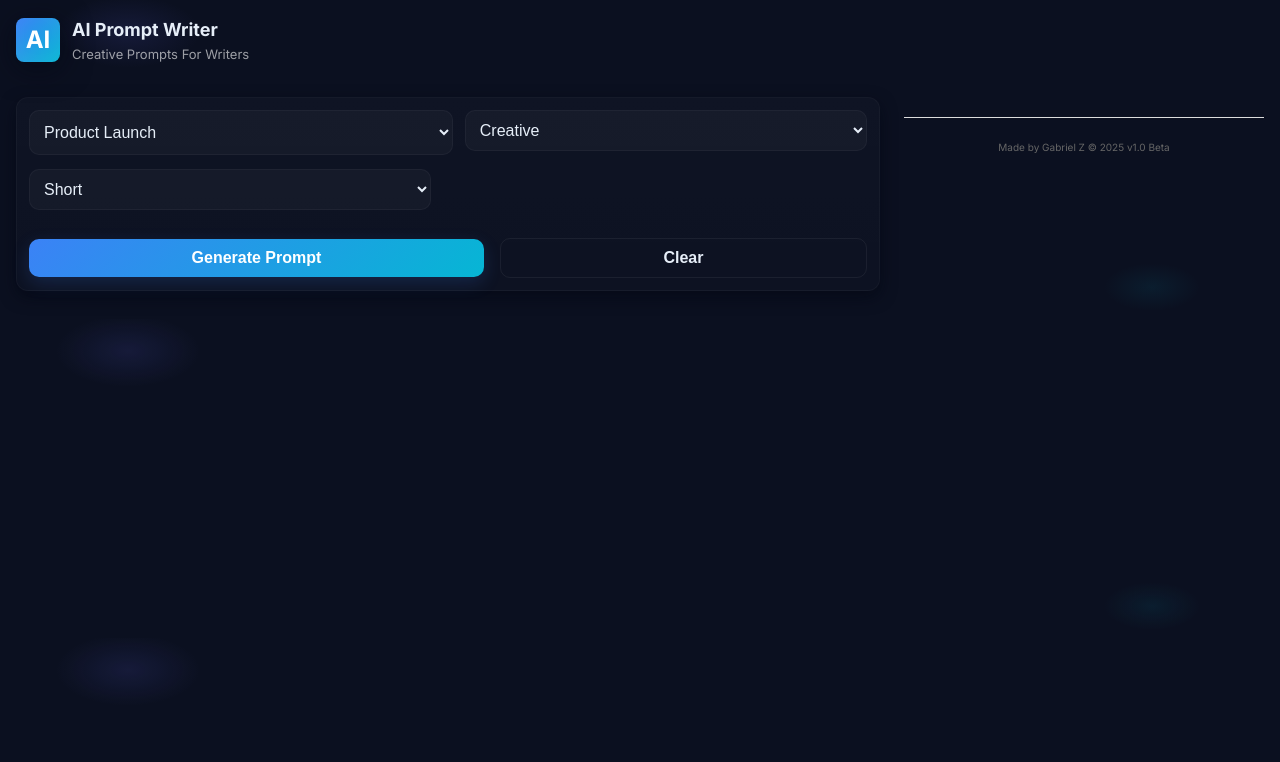
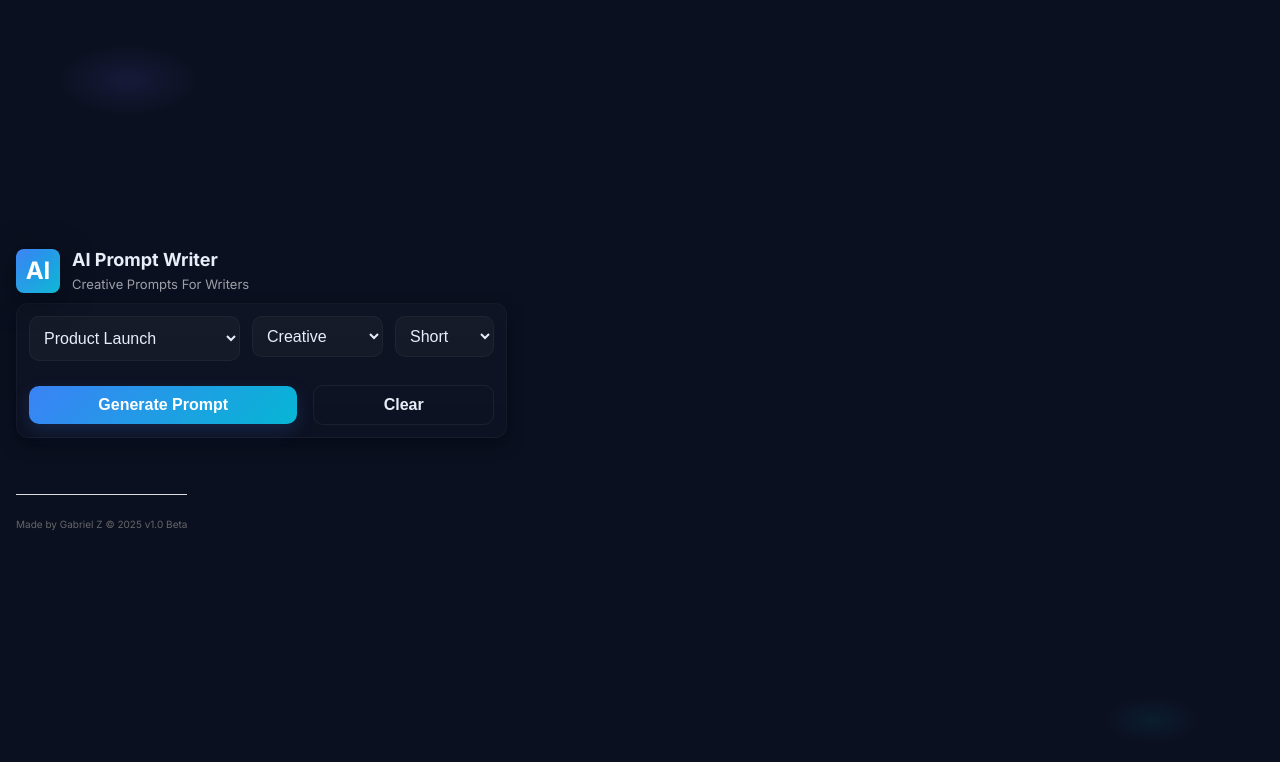
Before and after one commit to gabezigo/AiPromptGenerator, a React (Create React App) app: page / in a window 1280 px wide. Shown: the top 762 px of the page. Built offline with nearby package versions, Linux system fonts and the light colour scheme; the HTML template or start-up script is replaced by a standard one.

Commit message:
updated layout

```diff
--- a/src/App.js
+++ b/src/App.js
@@ -325,6 +325,7 @@ export default function App() {
 
   return (
     <div className="container">
+      <div>
       <header className="header">
         <div className="brand">
           <div className="logo">AI</div>
@@ -397,6 +398,7 @@ export default function App() {
           </div>
         )}
       </main>
+      </div>
 
 
               <footer className="footer">
--- a/src/index.css
+++ b/src/index.css
@@ -39,24 +39,27 @@ body {
 
 /* Layout */
 .container {
-  max-width: 100rem;
+  max-width: 100%;
   margin: 0 auto;
   padding: var(--gap);
-  display: grid;
-  grid-template-columns: 1fr 36rem;
+  display: flex;
+  flex-direction: column;
+  justify-content: center;
+  align-items: center;
   gap: 2.4rem;
   align-items: start;
   width: 100%;
-  max-width: 100vw;
   overflow-x: hidden;
+  height: 100vh;
 }
 
 .header {
-  grid-column: 1/-1;
   display: flex;
   justify-content: space-between;
   align-items: center;
   margin-bottom: 0.8rem;
+  width: 100%;
+  max-width: 70rem;
 }
 
 .brand {
@@ -105,13 +108,13 @@ body {
   flex-direction: column;
   gap: 1.2rem;
   width: 100%;
+  max-width: 70REM;
   box-sizing: border-box;
 }
 
 .controls {
   display: flex;
   gap: 1.2rem;
-  flex-wrap: wrap;
 }
 
 .select {
```
